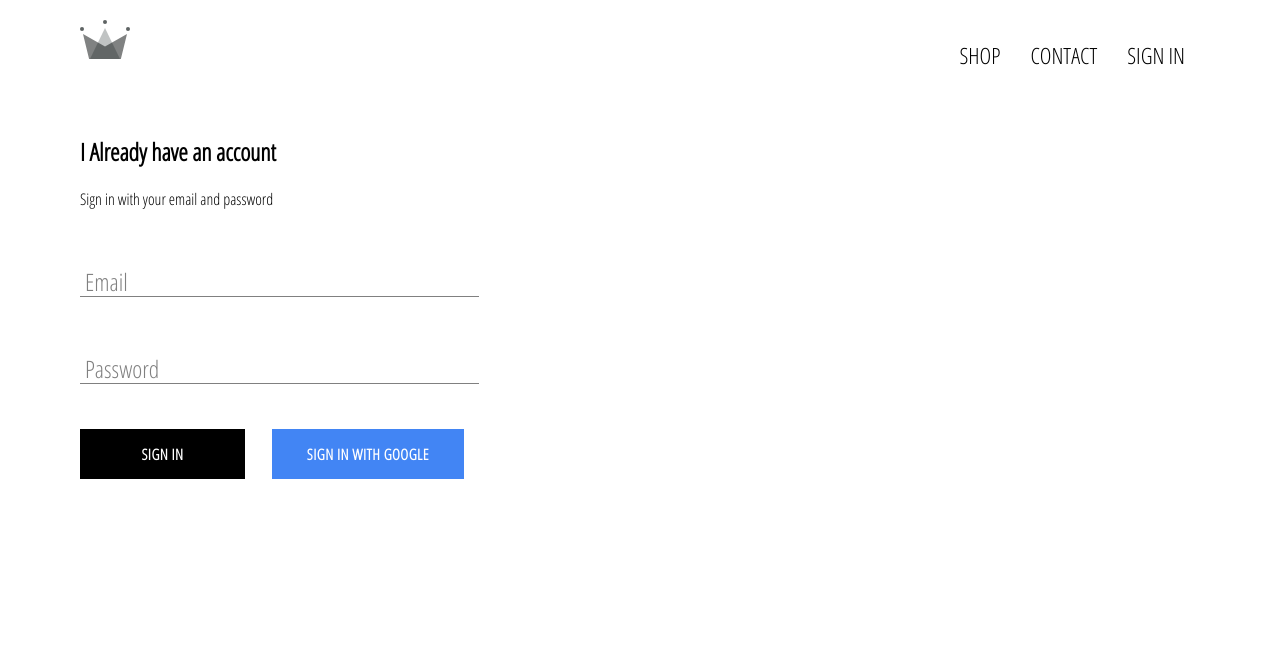
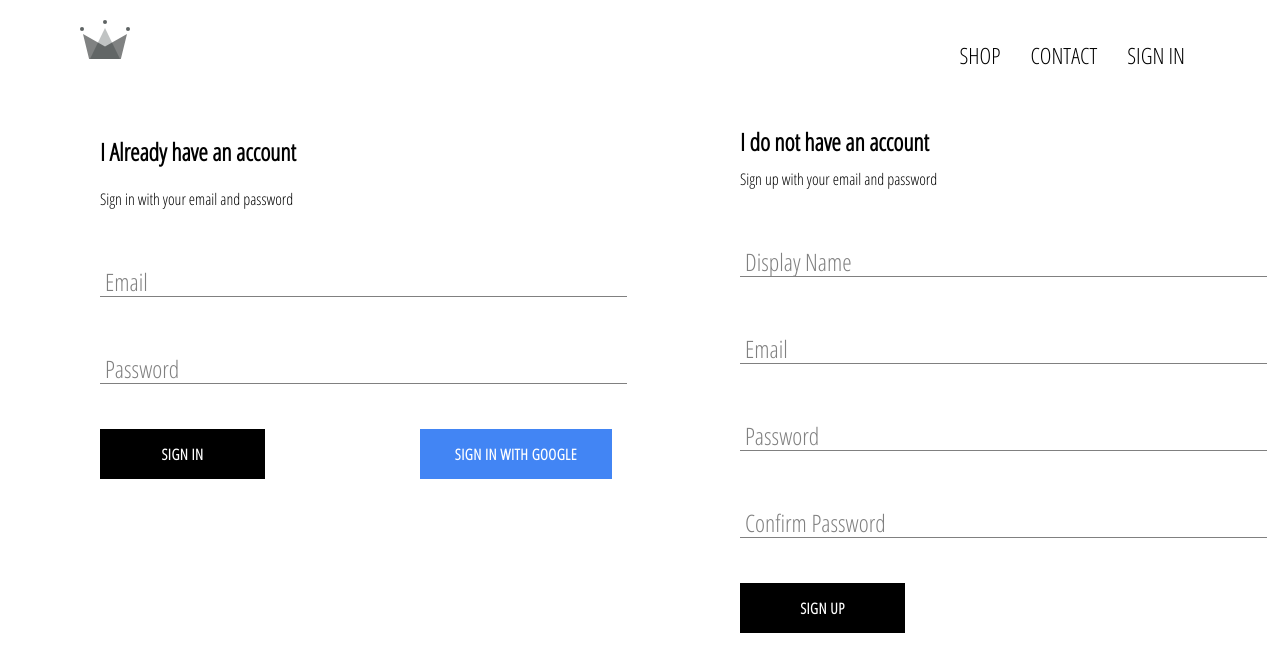
Before and after one commit to keralex/dressIt, a React (Create React App) app: page /signIn in a window 1280 px wide. Shown: the top 672 px of the page. Built offline with nearby package versions, Linux system fonts and the light colour scheme; no server answers.

Commit message:
firebase sign up

```diff
--- a/src/App.js
+++ b/src/App.js
@@ -21,13 +21,13 @@
       if (userAuth) {
         const userRef = await createUserProfileDocument(userAuth);
         userRef.onSnapshot(snapShot => {
-          console.log(snapShot);
           this.setState({
             currentUser: {
               id: snapShot.id,
               ...snapShot.data()
             }
-          })
+          });
+          console.log(this.state);
       });
   }
       this.setState({ currentUser: userAuth });
--- a/src/components/sign-in/signIn.styles.scss
+++ b/src/components/sign-in/signIn.styles.scss
@@ -1,7 +1,8 @@
 .sign-in{
     display: flex;
     flex-direction: column;
-    width:30vw;
+    width:40vw;
+
     .title{
         margin: 10px 0;
     }
--- a/src/components/sign-up/sign-up.components.jsx
+++ b/src/components/sign-up/sign-up.components.jsx
@@ -1,5 +1,5 @@
 import React, { Component } from "react";
-import "sign-up.styles.scss";
+import './signUp.styles.scss';
 import FormInput from "../form-input/form-input.component";
 import CustomButton from "../custom-button/custom-button.component";
 import { auth, createUserProfileDocument } from "../../firebase/firebase.utils";
--- a/src/components/sign-up/sign-up.styles.scss
+++ b/src/components/sign-up/signUp.styles.scss
@@ -1,7 +1,7 @@
 .sign-up {
     display: flex;
     flex-direction: column;
-    width: 380px;
+    width: 40vw;
 
     .title {
       margin: 10px 0;
--- a/src/pages/Sign-in-up-page/signPage.component.jsx
+++ b/src/pages/Sign-in-up-page/signPage.component.jsx
@@ -1,9 +1,13 @@
 import React from 'react';
+import './signPage.styles.scss';
 import SignIn from '../../components/sign-in/signIn.component';
+import SignUp from '../../components/sign-up/sign-up.components';
+
 
 const SignPage = () => (
     <div className='sign-in-and-sign-up'>
 <SignIn/>
+<SignUp/>
     </div>
 
 
--- a/src/pages/Sign-in-up-page/signPage.styles.scss
+++ b/src/pages/Sign-in-up-page/signPage.styles.scss
@@ -0,0 +1,6 @@
+.sign-in-and-sign-up{
+    width: 90vw;
+    display: flex;
+    justify-content: space-between;
+    margin: 20px;
+}
```
